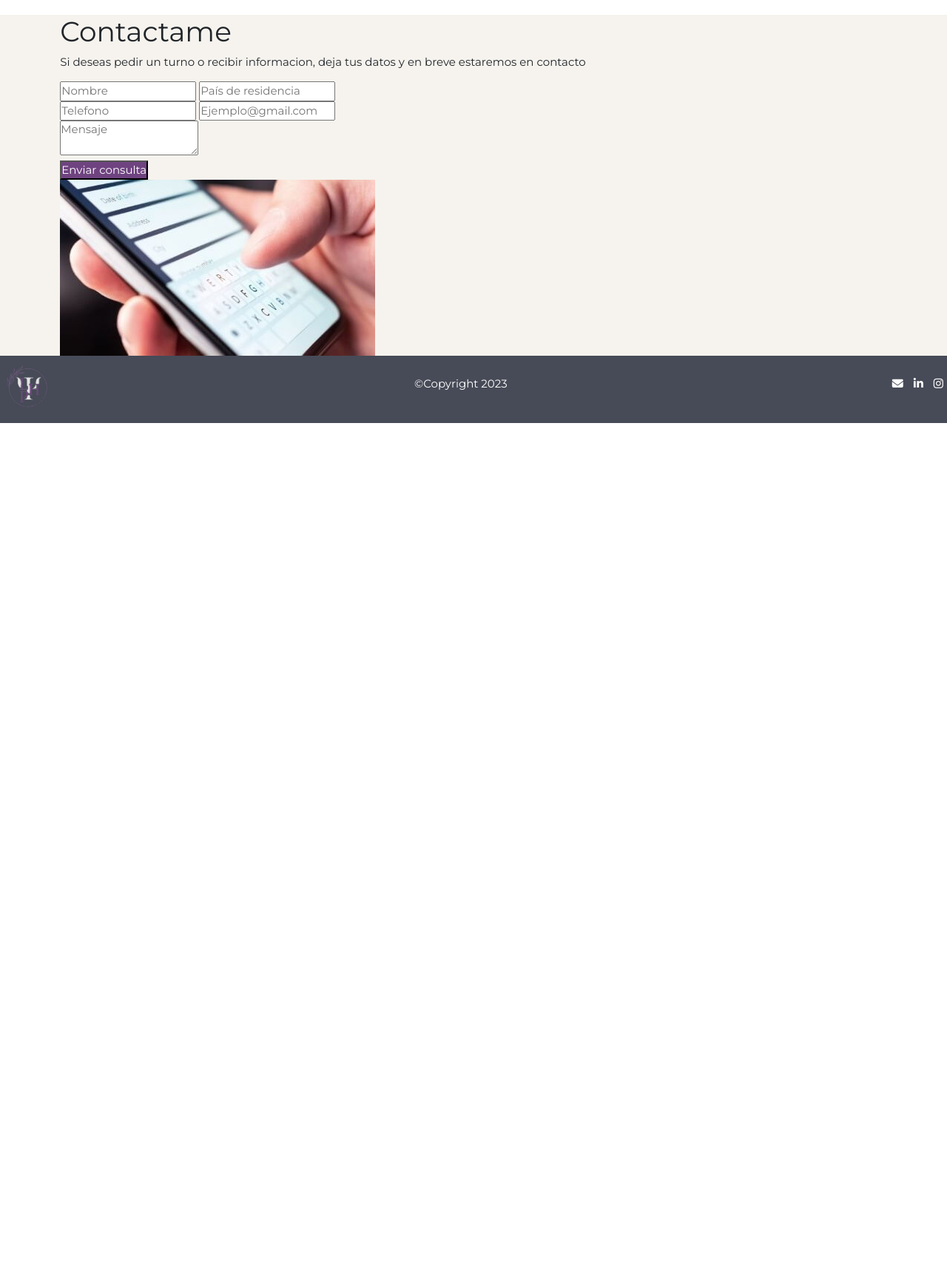
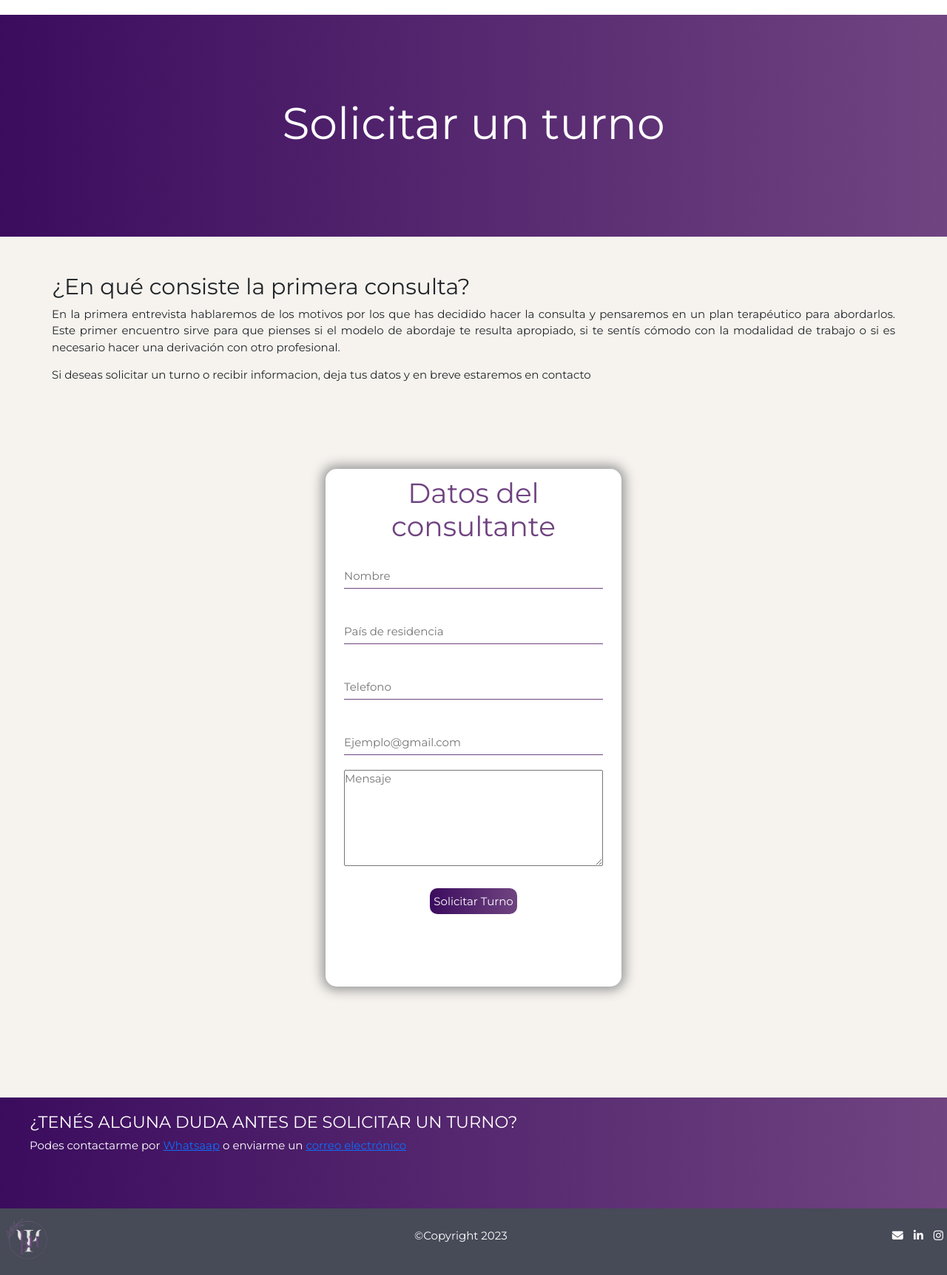
Before and after one commit to LeandroCalcabrini/PF-CALCABRINI, a plain HTML site: page pages/contacto.html in a window 1280 px wide. Shown: the part 70-1794 px from the top of the page at 74% size. Before the commit the page ends 800 px from the top, so only its background shows below. Drawn offline with Linux system fonts and the light colour scheme.

Commit message:
actualizacion de CONTACTO y preguntas frecuentes del index clear

```diff
--- a/css/estilos.css
+++ b/css/estilos.css
@@ -16,6 +16,8 @@ header{
     top: 0;
 
 }
+
+/* LOGO DE LA ORGANIZACION */
 .logo{
     width: 75px;
     cursor: pointer;
@@ -24,7 +26,7 @@ header{
 .lugar{
     color:#6F4380
 }
-
+/* BOTON DE CONTACTAR Y DE SOLICITUD DE FORMULARIO */
 button {
     height: 35px;
     border: none;
@@ -33,11 +35,13 @@ button {
 }
 
 .contacto{
-    background-color: #6F4380;
+    background: linear-gradient(90deg, rgba(59,12,94,1) 0%, rgba(112,68,129,1) 100%, rgba(9,9,121,1) 100%);
     color: #ffff;
     cursor: pointer;
 }
 
+
+/* CONTENEDOR DEL LOGO DE LA ORG. */
 
 .logocontainer{
     display: flex;
@@ -74,6 +78,12 @@ main{
 }
 
 /* primer contenedor del main de index */
+
+.container{
+    padding: 50px 0px;
+}
+
+
 .container .container__index{
     background-image: url(../img/IZQUIERDA11.jpg);
     background-repeat: no-repeat;
@@ -115,7 +125,6 @@ main{
 /* segundo contenedor del index */
 
 .contenedor{
-    padding: 100px 80px;
     display: flex;
     justify-content: space-around;
     align-items: center;
@@ -123,8 +132,9 @@ main{
 
 .container .diferencias{
     width: 30%;
+    height: 700px;
     border-radius: 10px;
-    padding: 20px 50px;
+    padding: 20px 35px;
     box-shadow: 0px 0px 10px 10px #6F4380;
 }
 
@@ -147,19 +157,47 @@ padding: 15px;
 }
 
 .diferencias p{
-    color:#999;
-    line-height: 30px;
+    line-height: 20px;
 }
+
+
+
+/* PREGUNTAS FRECUENTES */
+
+.preguntas{
+   height: 400px;
+}
+
+.preguntas h4{
+    text-align: center;
+    color:#6F4380;
+    padding: 50px;
+    font-size: 35px;
+}
+
+summary{
+margin: 10px;
+}
+
+details{
+    border-bottom: solid 1px #6F4380;
+    margin: 10px 100px;
+}
+
+
 
 /* banner de art de interes y terapia online */
 
+
+
+
+
+
+
 .banner{
-/*     background: rgb(144,0,255);
- */   /*  background: linear-gradient(90deg, rgba(144,0,255,1) 0%, rgba(76,0,255,1) 100%, rgba(9,9,121,1) 100%); */
-       background: linear-gradient(90deg, rgba(59,12,94,1) 0%, rgba(112,68,129,1) 100%, rgba(9,9,121,1) 100%);
 
-/*     background-color: #999;
- */    height: 300px;
+    background: linear-gradient(90deg, rgba(59,12,94,1) 0%, rgba(112,68,129,1) 100%, rgba(9,9,121,1) 100%);
+    height: 300px;
     width: 100%;
     display: flex;
     justify-content: center;
@@ -226,6 +264,103 @@ color: #Ffff
 
 
 
+/* SECTOR CONTACTO */
+
+
+/* contenedor del formulario */
+
+.contenedoor{
+    display: flex;
+    width: 100%;
+    padding: 100px;
+    justify-content: center;
+    align-items: center;
+}
+
+/* parte del formulario */
+.contenedoor .leandro{
+    background-color: #FFFF;
+    border-radius: 15px;
+    padding: 10px;
+    height: 700px;
+    width: 400px;
+    box-shadow: 0px 0px 15px 5px #999;
+}
+
+.referencia{
+    display: flex;
+    justify-content: center;
+    align-items: center;
+}
+
+.leandro h1{
+    text-align: center;
+    color:#6F4380
+}
+
+.datos{
+display: flex;
+justify-content: center;
+align-items: center;
+}
+
+.valor{
+    margin: 20px 10px;
+    height: 35px;
+    width: 350px;
+    border: none;
+    border-bottom: solid 1px #6F4380
+}
+
+.mensaje{
+    display: flex;
+    justify-content: center;
+    align-items: center;
+}
+
+
+.mensaje textarea{
+    width: 350px;
+    height: 130px;
+}
+
+.datos .contacto{
+    height: 35px;
+    border: none;
+    border-radius: 10px;
+    padding: 5px;
+    margin-top: 30px
+}
+
+
+.container-fluid{
+    background: linear-gradient(90deg, rgba(59,12,94,1) 0%, rgba(112,68,129,1) 100%, rgba(9,9,121,1) 100%);
+    height: 150px;
+    padding: 20px 40px;
+
+}
+
+
+.subcontainer{
+    background: linear-gradient(90deg, rgba(59,12,94,1) 0%, rgba(112,68,129,1) 100%, rgba(9,9,121,1) 100%);
+    height: 100px;
+    padding: 20px 100px;
+}
+
+.container-fluid h4{
+    color: #ffff;
+}
+
+.container-fluid p{
+    color:#ffff
+}
+
+
+.dudas a{
+    text-decoration: none;
+    color: #ffff;
+    border-bottom: solid 1px;
+}
 
 
 
--- a/pages/contacto.html
+++ b/pages/contacto.html
@@ -31,30 +31,52 @@
 </header>
 
      <main>
+        <div class="banner">
+            <div class="">
+                <h1>Solicitar un turno </h1>
+            </div>
+        </div>
         <section class="container">
-            <div>
-              <h1 class="contactame"> Contactame </h1>
-              <p>Si deseas pedir un turno o recibir informacion, deja tus datos y en breve estaremos en contacto</p>
-              <div class="formulario>">
-                 <form>
-                     <div class="datos">
+        <div class="">
+            <h2>¿En qué consiste la primera consulta?</h2>
+            <p>En la primera entrevista hablaremos de los motivos por los que has decidido hacer la consulta y pensaremos en un plan terapéutico para abordarlos. Este primer encuentro sirve para que pienses si el modelo de abordaje te resulta apropiado, si te sentís cómodo con la modalidad de trabajo o si es necesario hacer una derivación con otro profesional.</p>
+            <p>Si deseas solicitar un turno o recibir informacion, deja tus datos y en breve estaremos en contacto </p>
+        </div>
+         <section class="contenedoor">
+                 <div class="leandro">
+                     <h1 class="contactame"> Datos del consultante </h1>
+                     <!-- <div class="formulario"> -->
+                         <form class="formulario">
+<!--                                 <label class="referencia" for="nombre">Nombre</label>
+ -->                                <div class="datos">
                                  <input type="text" class="valor" name="nombre" placeholder="Nombre">
+                             </div>
+<!--                                 <label class="referencia" for="pais">País</label>
+ -->                                <div class="datos">
                                 <input type="text" class="valor" name="pais" placeholder="País de residencia">
                             </div>
-                     <div class="datos">
+<!--                             <label class="referencia" for="telefono">Teléfono</label>
+ -->                             <div class="datos">
                                  <input type="number" class="valor" name="numero" placeholder="Telefono">
+                             </div>
+<!--                              <label class="referencia" for="email">Email</label>
+ -->                             <div class="datos">
                                 <input type="email"  class="valor" name="email" placeholder="Ejemplo@gmail.com">
                             </div>
-                     <div class="mensaje">
+<!--                             <label class="referencia" for="mensaje">Mensaje</label>
+ -->                             <div class="mensaje">
                                  <textarea name="comentario" placeholder="Mensaje"></textarea>
                              </div>
-                       <input class="contacto" id="enviar" type="submit" value="Enviar consulta">
+                             <div class="datos">
+                             <input class="contacto" id="enviar" type="submit" value="Solicitar Turno">
+                            </div>
                          </form>
                      </div>
-            </div>
-            <div>
-                <img src="../img/CELULAR.jpg" alt="celular">
-            </div>
+         </section>
+        </section>
+         <section class="container-fluid">
+            <h4>¿TENÉS ALGUNA DUDA ANTES DE SOLICITAR UN TURNO?</h4>
+            <p>Podes contactarme por <a href="#">Whatsaap</a> o enviarme un <a href="#">correo electrónico</a></p>
          </section>
     </main>
     <footer>
```
Also changed, not shown: index.html (+29 -4 lines), pages/articulosdeinteres.html (+1 -0 lines). Lines whose indentation alone changed are shown as unchanged.
